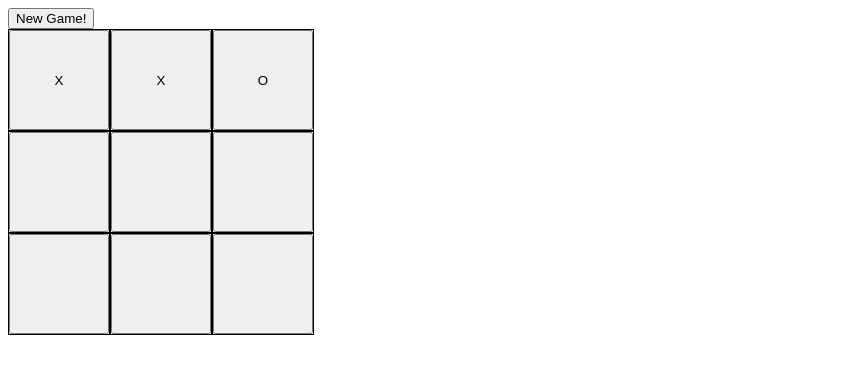
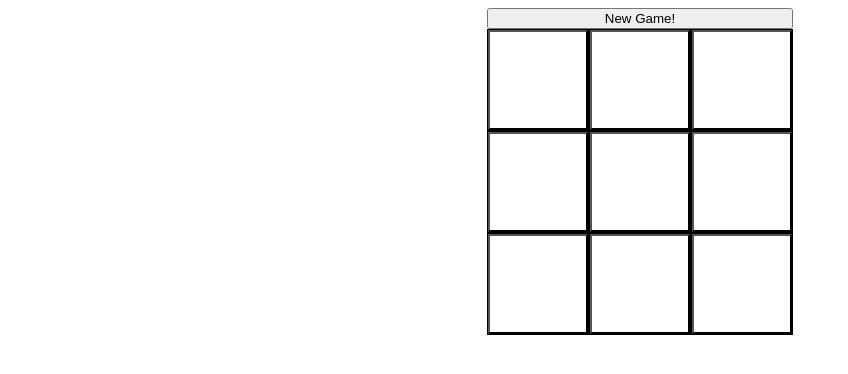
Before and after one commit to Jannolo/odin-tic-tac-toe, a plain HTML site: page index.html in a window 1280 px wide. Shown: the whole page, without its empty margins (0-848 px from the left). Drawn offline with Linux system fonts and the light colour scheme.

Commit message:
Rework of TicTacToe

```diff
--- a/app.js
+++ b/app.js
@@ -1,140 +1,161 @@
-let currentPlayer
 const playerFactory = (name, mark) => {
-    this.name = name
-    this.mark = mark
 
-    const getName = () => name;
-    const getMark = () => mark;
+    const getName = () => {return name;}
+    const getMark = () => {return mark;}
 
-    return {getName, getMark}
+    return{getMark, getName}
+}
 
-}
-const fieldFactory = () => {
-    let occupied = false
-    let mark = ''
-    let button = document.createElement('button')
+const gameBoard = (() => {
+    const fieldFactory = (i) => {
+        let marker = "";
+        let occupied = false;
+        let number = i;
 
-    const getOccupied= () => {
-        return occupied;
-    }
-    const getMark = () => {
-        return mark;
-    }
-    const setOccupied = () => {
-        occupied = true;
-    }
-    const setMark = (marker) => {
-        mark = marker;
-        button.textContent = mark;
+        const getMarker = () => {return marker;}
+        const setMarker = (mark) => {marker = mark};
+        const getOccupied = () => {return occupied;}
+        const setOccupied = () => {occupied = true;}
+        const getNumber = () => {return number;}
+
+        return {getMarker, setMarker, getOccupied, setOccupied, getNumber}
     }
 
-    button.textContent = mark
-    button.id = 'field-button'
-    button.addEventListener('click', () => {
-        setMark(currentPlayer.getMark());
-    })
+    let fields = [];
+    for (let index = 0; index < 9; index++) {
+        fields.push(fieldFactory(index))
+    }
+    const renderGB = () => {
+        const gameSpace = document.querySelector('#gameSpace')
+        while(gameSpace.firstChild) {
+            gameSpace.removeChild(gameSpace.firstChild)
+        }
+        let rowDiv
+        for (let i = 0; i  < 9; i++) {
+            if(i % 3 == 0) {
+                rowDiv = document.createElement("div")
+                rowDiv.className = "row"
+                gameSpace.appendChild(rowDiv)
+            }
+            const fieldDiv = document.createElement("div")
+            fieldDiv.classList.add("field")
+            console.log(fields[i].getNumber())
+            fieldDiv.id = fields[i].getNumber()
+            fieldDiv.textContent = fields[i].getMarker()
 
-    return {getOccupied, getMark, setOccupied, setMark, button}
-}
-
-//create empty gameboard + winner function to determine if winner constellation is given
-const gameBoard = (() => {
-    const rowOne = [fieldFactory(), fieldFactory(), fieldFactory()]
-    const rowTwo = [fieldFactory(), fieldFactory(), fieldFactory()]
-    const rowThree = [fieldFactory(), fieldFactory(), fieldFactory()]
-
-    const winner = () => {
-        if(rowOne[0].getMark() != '' && rowOne[0].getMark() == rowOne[1].getMark() && rowOne[0].getMark() == rowOne[2].getMark()) {
-            console.log('A')
-            return true
-        } else if(rowTwo[0].getMark() != '' && rowTwo[0].getMark() == rowTwo[1].getMark() && rowTwo[0].getMark() == rowTwo[2].getMark()) {
-            console.log('B')
-            return true
-        } else if (rowThree[0].getMark() != '' && rowThree[0].getMark() == rowThree[1].getMark() && rowThree[0].getMark() == rowThree[2].getMark()) {
-            console.log('C')
-            return true
-        } else if (rowOne[0].getMark() != '' && rowOne[0].getMark() == rowTwo[0].getMark() && rowOne[0].getMark() == rowThree[0].getMark()) {
-            console.log('D')
-            return true
-        } else if (rowOne[1].getMark() != '' && rowOne[1].getMark() == rowTwo[1].getMark() && rowOne[1].getMark() == rowThree[1].getMark()) {
-            console.log('E')
-            return true
-        } else if (rowOne[2].getMark() != '' && rowOne[2].getMark() == rowTwo[2].getMark() && rowOne[2].getMark() == rowThree[2].getMark()) {
-            console.log('F')
-            return true
-        } else if (rowOne[0].getMark() != '' && rowOne[0].getMark() == rowTwo[1].getMark() && rowOne[0].getMark() == rowThree[2].getMark()) {
-            console.log('G')
-            return true
-        } else if (rowOne[2].getMark() != '' && rowOne[2].getMark() == rowTwo[1].getMark() && rowOne[2].getMark() == rowThree[0].getMark()) {return true}
-        else {
-            return false
+            rowDiv.appendChild(fieldDiv)
         }
     }
 
+    return {renderGB, fields};
+})()
 
-    return{rowOne,rowTwo,rowThree, winner}
-})();
+gameBoard.renderGB()
 
-
-//renders gameboard
-const renderGB = () => {
-    const gameSpace = document.querySelector('#gameSpace')
-
-    const rowOneDiv = document.createElement('div')
-    rowOneDiv.id = 'row'
-    gameBoard.rowOne.forEach(field => {
-        const fieldDiv = document.createElement('div')
-        fieldDiv.id = 'field'
-        fieldDiv.appendChild(field.button)
-        rowOneDiv.appendChild(fieldDiv)
-    });
-
-    const rowTwoDiv = document.createElement('div')
-    rowTwoDiv.id = 'row'
-    gameBoard.rowTwo.forEach(field => {
-        const fieldDiv = document.createElement('div')
-        fieldDiv.id = 'field'
-        fieldDiv.appendChild(field.button)
-        rowTwoDiv.appendChild(fieldDiv)
-    });
-
-    const rowThreeDiv = document.createElement('div')
-    rowThreeDiv.id = 'row'
-    gameBoard.rowThree.forEach(field => {
-        const fieldDiv = document.createElement('div')
-        fieldDiv.id = 'field'
-        fieldDiv.appendChild(field.button)
-        rowThreeDiv.appendChild(fieldDiv)
-    });
-
-    gameSpace.append(rowOneDiv, rowTwoDiv, rowThreeDiv)
-}
-gameBoard.rowOne[0].setMark('X')
-gameBoard.rowOne[1].setMark('X')
-gameBoard.rowOne[2].setMark('O')
-
-//initiating game + filling out player names
-const initiateGame = (() => {
+const gameFlow = (() => {
     let playerOne
     let playerTwo
-    const newGameBtn = document.querySelector('#newGame')
-    const playerDialog = document.querySelector('#playerDialog')
+    let currentPlayer
 
-    newGameBtn.addEventListener('click', () => {
-        playerDialog.showModal();
+    const newGameBtn = document.querySelector("#newGame")
+    newGameBtn.addEventListener("click", () => {
+        const playerDialog = document.querySelector("#playerDialog")
+        playerDialog.show()
+
+        })
+        const startGameBtn = document.querySelector("#startGame")
+        startGameBtn.addEventListener("click", (e) => {
+            e.preventDefault()
+            playerOne = playerFactory(document.querySelector("#playerOne").value, 'X')
+            playerTwo = playerFactory(document.querySelector("#playerTwo").value, 'O')
+            //console.log(playerOne.getName())
+            currentPlayer = playerOne
+            playerDialog.close()
     })
 
-    const startGameBtn = document.querySelector('#startGame')
-    startGameBtn.addEventListener ('click', (e) => {
-        e.preventDefault()
-        console.log('yes')
-        playerOne = playerFactory(document.querySelector('#playerOne').value, 'X')
-        playerTwo = playerFactory(document.querySelector('#playerTwo').value, 'O')
-        playerDialog.close()
-    })
+    const checkRows = () => {
+        if (gameBoard.fields[0].getMarker() != "" && gameBoard.fields[0].getMarker() == gameBoard.fields[1].getMarker() && gameBoard.fields[1].getMarker() == gameBoard.fields[2].getMarker()) {
+            return true;
+        } else if (gameBoard.fields[3].getMarker() != "" && gameBoard.fields[3].getMarker() == gameBoard.fields[4].getMarker() && gameBoard.fields[4].getMarker() == gameBoard.fields[5].getMarker()) {
+            return true;
+        } else if (gameBoard.fields[6].getMarker() != "" && gameBoard.fields[6].getMarker() == gameBoard.fields[7].getMarker() && gameBoard.fields[7].getMarker() == gameBoard.fields[8].getMarker()) {
+            return true;
+        } else {
+            return false;
+        }
+    }
 
+    const checkCols = () => {
+        if (gameBoard.fields[0].getMarker() != "" && gameBoard.fields[0].getMarker() == gameBoard.fields[3].getMarker() && gameBoard.fields[3].getMarker() == gameBoard.fields[6].getMarker()) {
+            return true;
+        } else if (gameBoard.fields[1].getMarker() != "" && gameBoard.fields[1].getMarker() == gameBoard.fields[4].getMarker() && gameBoard.fields[4].getMarker() == gameBoard.fields[7].getMarker()) {
+            return true;
+        } else if (gameBoard.fields[2].getMarker() != "" && gameBoard.fields[2].getMarker() == gameBoard.fields[5].getMarker() && gameBoard.fields[5].getMarker() == gameBoard.fields[8].getMarker()) {
+            return true;
+        } else {
+            return false;
+        }
+    }
 
-    currentPlayer = playerOne;
-    renderGB()
+    const checkDia = () => {
+        if (gameBoard.fields[0].getMarker() != "" && gameBoard.fields[0].getMarker() == gameBoard.fields[4].getMarker() && gameBoard.fields[4].getMarker() == gameBoard.fields[8].getMarker()) {
+            return true;
+        } else if (gameBoard.fields[2].getMarker() != "" && gameBoard.fields[2].getMarker() == gameBoard.fields[4].getMarker() && gameBoard.fields[4].getMarker() == gameBoard.fields[6].getMarker()) {
+            return true;
+        } else {
+            return false;
+        }
+    }
 
-})();
+    const winner = () => {
+        if (checkRows() || checkCols() || checkDia()) {
+            const winnerDialog = document.querySelector('#winnerDialog')
+            winnerDialog.textContent = "Glückwunsch du hast gewonnen, " + currentPlayer.getName() + "!"
+            winnerDialog.show()
+        }
+    }
+
+    console.log("Test")
+    const attachFields = () => {
+    fieldsDiv = document.querySelectorAll('div.field')
+    //console.log(fieldsDiv)
+    fieldsDiv.forEach(field => {
+       const button = document.createElement("button")
+       button.id = "field-button"
+       button.addEventListener("click", () => {
+        if(gameBoard.fields[field.id].getOccupied() == false) {
+
+            gameBoard.fields[field.id].setMarker(currentPlayer.getMark())
+            gameBoard.fields[field.id].setOccupied()
+            gameBoard.renderGB()
+            winner();
+            attachFields();
+            if(currentPlayer == playerOne) {
+                currentPlayer = playerTwo
+            } else {
+                currentPlayer = playerOne
+            }
+        }
+       })
+       field.appendChild(button)
+        })
+    }
+    /* gameBoard.fields.forEach(field => {
+        const button = document.createElement("button")
+       button.id = "field-button"
+       button.addEventListener("click", () => {
+        if(field.textContent == "") {
+            field.textContent = currentPlayer.getMark()
+            if(currentPlayer == playerOne) {
+                currentPlayer = playerTwo
+            } else {
+                currentPlayer = playerOne
+            }
+        }
+       })
+        field.appendChild(button)
+    }) */
+    attachFields()
+    })();
+
+//console.log(gameBoard.fields)
--- a/index.html
+++ b/index.html
@@ -24,5 +24,9 @@
             <button id="startGame">Start Game!</button>
         </form>
     </dialog>
+
+    <dialog id="winnerDialog">
+
+    </dialog>
 </body>
 </html>
--- a/style.css
+++ b/style.css
@@ -1,9 +1,15 @@
-#row {
+body {
+    display: grid;
+    justify-content: center;
+}
+
+.row {
     display: flex;
     /* gap: 10px; */
 }
 
-#field {
+.field {
+    position: relative;
     width: 100px;
     height: 100px;
     border: 1px black solid;
@@ -18,6 +24,22 @@
 button#field-button {
     width: 100%;
     height: 100%;
+    background: none;    /* Remove background */           /* Remove borders */
+    padding: 0;             /* Remove padding */
+    margin: 0;              /* Remove margin */
+    font-family: inherit;   /* Use the same font as the surrounding text */
+    font-size: inherit;     /* Use the same font size as the surrounding text */
+    color: inherit;         /* Use the same color as the surrounding text */
+    cursor: pointer;        /* Change cursor to pointer to indicate it's clickable */
+    text-decoration: none;  /* Remove underline if you want */
+    outline: none;          /* Remove focus outline */
+    box-shadow: none;
+
+    position: absolute;
+    top: 0;
+    left: 0;
+    right: 0;
+    bottom: 0;
 }
 
 #player-form {
```
